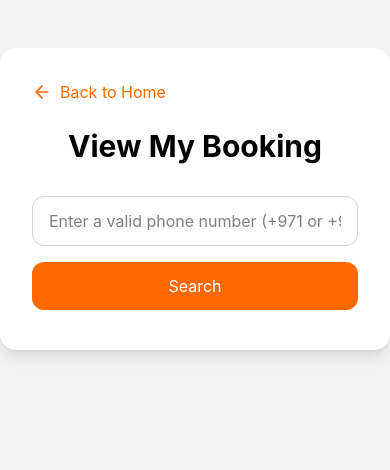
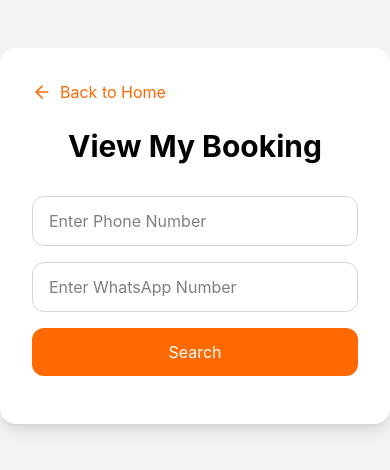
Before and after one commit to OmethG/Katina_Pinkama_Booking_System, a React (Vite) app in the folder client/: page /view-booking in a window 390 px wide. Shown: the top 470 px of the page. Built offline with nearby package versions, Linux system fonts and the light colour scheme.

Commit message:
Allow booking search by phone or WhatsApp number

```diff
--- a/client/src/pages/ViewBooking.jsx
+++ b/client/src/pages/ViewBooking.jsx
@@ -7,6 +7,7 @@ export default function ViewBooking() {
   const navigate = useNavigate();
 
   const [phone, setPhone] = useState("");
+  const [whatsapp, setWhatsapp] = useState("");
   const [bookings, setBookings] = useState([]);
   const [searched, setSearched] = useState(false);
   const [phoneError, setPhoneError] = useState("");
@@ -23,22 +24,29 @@ export default function ViewBooking() {
   const formatBookingDate = (dateString) => {
     if (!dateString) return "-";
 
-    const [year, month, day] = dateString
-      .split("T")[0]
-      .split("-");
+    const [year, month, day] = dateString.split("T")[0].split("-");
 
     return `${day}/${month}/${year}`;
   };
 
   const handleSearch = async () => {
-    if (!phone.trim()) {
-      setPhoneError("Please enter a phone number.");
+    if (!phone.trim() && !whatsapp.trim()) {
+      setPhoneError(
+        "Please enter either a Phone Number or a WhatsApp Number."
+      );
       return;
     }
 
-    if (!isValidPhone(phone)) {
+    if (phone.trim() && !isValidPhone(phone)) {
       setPhoneError(
-        "Please enter a valid phone number starting with +971 or +94 and 9 digits."
+        "Please enter a valid Phone Number starting with +971 or +94."
+      );
+      return;
+    }
+
+    if (whatsapp.trim() && !isValidPhone(whatsapp)) {
+      setPhoneError(
+        "Please enter a valid WhatsApp Number starting with +971 or +94."
       );
       return;
     }
@@ -46,10 +54,12 @@ export default function ViewBooking() {
     setPhoneError("");
 
     try {
-      const cleanedPhone = phone.replace(/\s+/g, "");
-
-      const response = await axios.get(
-        `https://katinapinkamabookingsystem-production.up.railway.app/api/bookings/search/${cleanedPhone}`
+      const response = await axios.post(
+        "https://katinapinkamabookingsystem-production.up.railway.app/api/bookings/search",
+        {
+          phone: phone.replace(/\s+/g, ""),
+          whatsapp: whatsapp.replace(/\s+/g, ""),
+        }
       );
 
       setBookings(response.data);
@@ -63,7 +73,6 @@ export default function ViewBooking() {
   return (
     <div className="min-h-screen bg-[#f3f3f3] flex justify-center items-start py-12">
       <div className="w-full max-w-6xl bg-white rounded-2xl shadow-lg p-8">
-
         <button
           onClick={() => navigate("/")}
           className="flex items-center gap-2 text-orange-500 hover:text-orange-600 mb-6"
@@ -76,16 +85,27 @@ export default function ViewBooking() {
           View My Booking
         </h1>
 
-        <div className="flex flex-col md:flex-row gap-4 mb-2">
+        <div className="flex flex-col gap-4 mb-4">
           <input
             type="text"
-            placeholder="Enter a valid phone number (+971 or +94)"
+            placeholder="Enter Phone Number"
             value={phone}
             onChange={(e) => {
               setPhone(e.target.value);
               setPhoneError("");
             }}
-            className="flex-1 border border-gray-300 rounded-xl px-4 py-3 focus:outline-none focus:ring-2 focus:ring-orange-500"
+            className="border border-gray-300 rounded-xl px-4 py-3 focus:outline-none focus:ring-2 focus:ring-orange-500"
+          />
+
+          <input
+            type="text"
+            placeholder="Enter WhatsApp Number"
+            value={whatsapp}
+            onChange={(e) => {
+              setWhatsapp(e.target.value);
+              setPhoneError("");
+            }}
+            className="border border-gray-300 rounded-xl px-4 py-3 focus:outline-none focus:ring-2 focus:ring-orange-500"
           />
 
           <button
@@ -97,9 +117,7 @@ export default function ViewBooking() {
         </div>
 
         {phoneError && (
-          <p className="text-red-500 text-sm mb-6">
-            {phoneError}
-          </p>
+          <p className="text-red-500 text-sm mb-6">{phoneError}</p>
         )}
 
         {searched && bookings.length === 0 && !phoneError && (
@@ -136,9 +154,7 @@ export default function ViewBooking() {
                       {booking.BookingType || "-"}
                     </td>
                     <td className="p-4">
-                      {formatBookingDate(
-                        booking.BookingDate
-                      )}
+                      {formatBookingDate(booking.BookingDate)}
                     </td>
                   </tr>
                 ))}
@@ -146,7 +162,6 @@ export default function ViewBooking() {
             </table>
           </div>
         )}
-
       </div>
     </div>
   );
```
Also changed, not shown: 1 other file (tests, documents, lock files or other folders).
